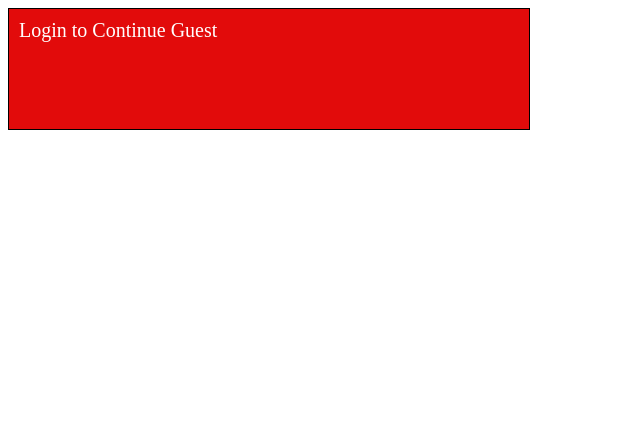
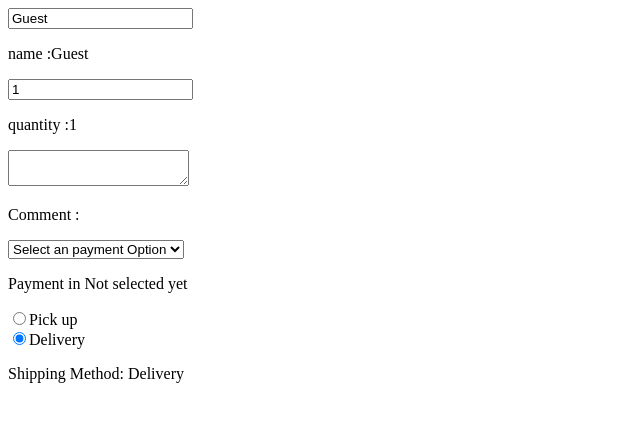
Before and after one commit to AmiyoKm/my-react-app, a React (Vite) app in the folder my-react-app/: page / in a window 1280 px wide. Shown: the top 422 px of the page, without its empty margins (0-640 px from the left). Built offline with nearby package versions, Linux system fonts and the light colour scheme.

Commit message:
onChange event handler on react

```diff
--- a/my-react-app/src/App.jsx
+++ b/my-react-app/src/App.jsx
@@ -1,9 +1,9 @@
-import UserGreeting from './userGreeting';
+import MyComponent from './MyComponent.jsx';
 
 function App() {
   return (
     <>
-      <UserGreeting isLoggedIn={false} userName="Amiyo" />
+      <MyComponent />
     </>
   );
 }
--- /dev/null
+++ b/my-react-app/src/MyComponent.jsx
@@ -0,0 +1,47 @@
+import React ,{useState} from "react";
+function MyComponent(){
+    const [name , setName]=useState("Guest");
+    const [quantity,setQuantity] = useState(1);
+    const [comment,setComment]= useState('');
+    const [payment , setPayment]=useState('');
+    const [shipping , setShipping]= useState('Delivery');
+
+   const handleNameChange= (e) =>{
+    setName(e.target.value);
+   }
+
+   const handleQuantityChange= (e) =>{
+    setQuantity(e.target.value);
+   }
+   const handleCommentChange =(e)=>{
+    setComment(e.target.value);
+   }
+  const handleOptionChange =(e)=>{
+    setPayment(e.target.value);
+  }
+  const handleShippingChange=(e)=>{
+    setShipping(e.target.value);
+  }
+
+    return<div>
+        <input value={name} onChange={handleNameChange}></input>
+        <p>name :{name}</p>
+
+        <input type="number" value={quantity} onChange={handleQuantityChange}></input>
+        <p>quantity :{quantity}</p>
+        <textarea value={comment} onChange={handleCommentChange} />
+        <p>Comment : {comment}</p>
+        <select value={payment} onChange={handleOptionChange}>
+            <option value ="">Select an payment Option</option>
+            <option value ="VISA">VISA</option>
+            <option value ="MASTERCARD">MASTERCARD</option>
+            <option value ="GIFT CARD">GIFT CARD</option>
+        </select>
+        <p>Payment in {payment || "Not selected yet"}</p>
+
+        <label><input type="radio" value="Pick up" checked={shipping==="Pick up"} onChange={handleShippingChange} />Pick up</label><br/>
+        <label><input type="radio" value="Delivery" checked={shipping==="Delivery"} onChange={handleShippingChange} />Delivery</label>
+        <p>Shipping Method: {shipping}</p>
+    </div>
+}
+export default MyComponent;
--- a/my-react-app/src/userGreeting.jsx
+++ /dev/null
@@ -1,16 +0,0 @@
-import PropTypes from 'prop-types';
-function UserGreeting(props){
-
-
-    const greetingMsg = <div className="greeting">Welcome {props.userName} </div>
-    const loginPrompt = <div className="login">Login to Continue Guest </div>
-
-    return props.isLoggedIn ? greetingMsg : loginPrompt;
-};
-
-UserGreeting.propTypes = {
-    isLoggedIn: PropTypes.bool.isRequired,
-    userName: PropTypes.string.isRequired,
-  };
-
-export default UserGreeting;
```
Also changed, not shown: my-react-app/src/Card.jsx (deleted, +0 -30 lines).
